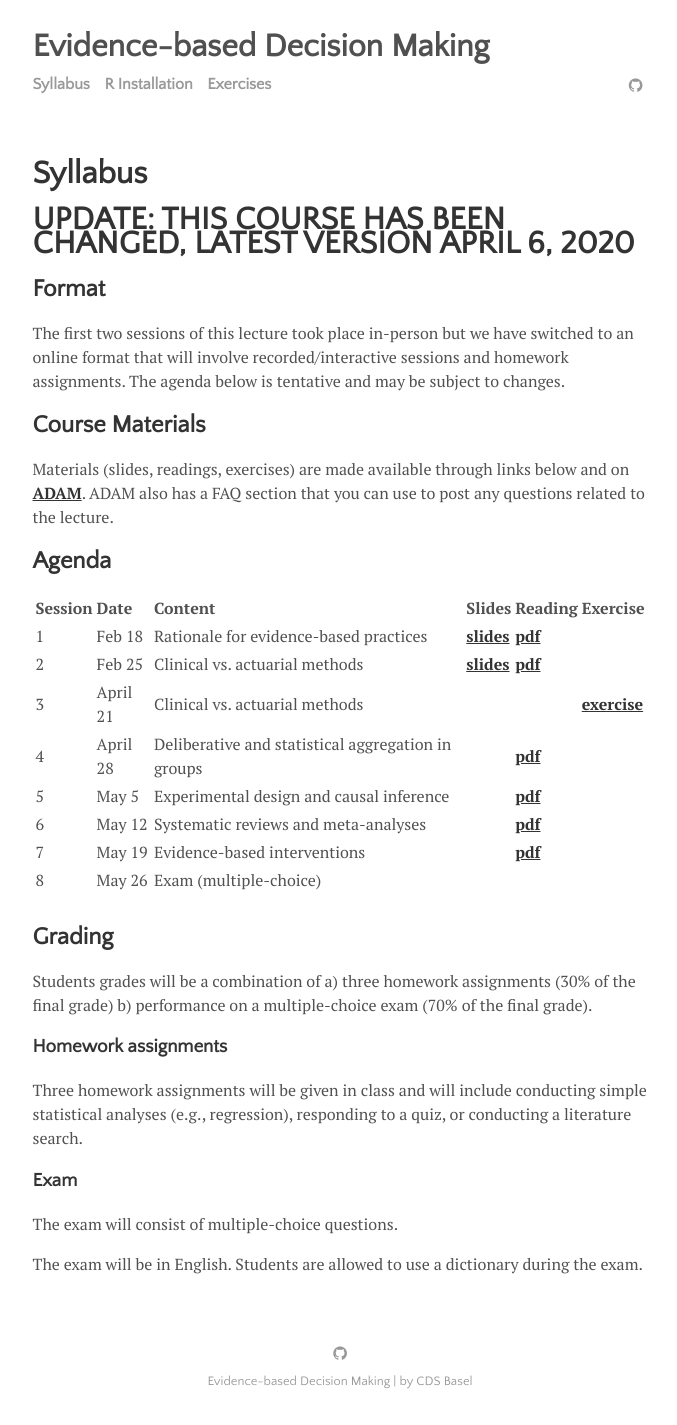
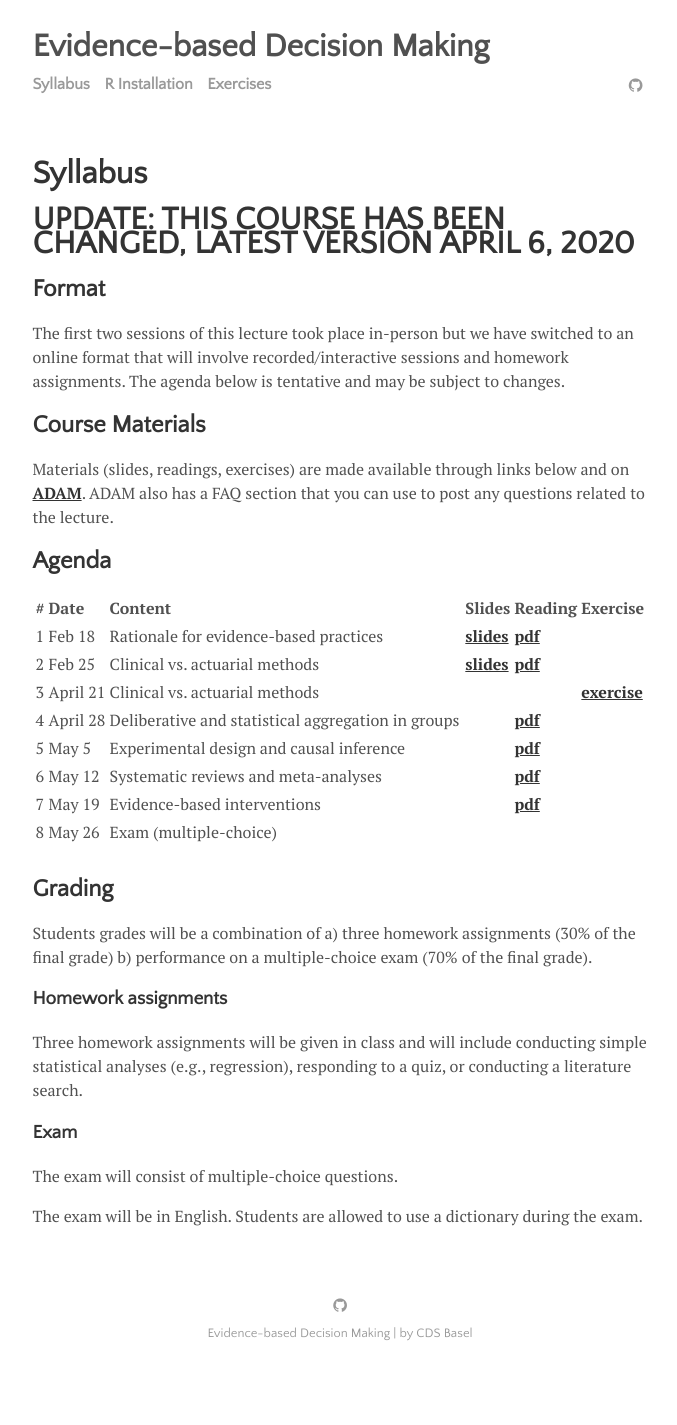
Before and after one commit to matarui/evidencebaseddm, a Jekyll site: the page built from menu/syllabus.md, in a window 1280 px wide. Shown: the whole page, without its empty margins (300-977 px from the left). Built offline with Jekyll 4.4.1, drawn with Linux system fonts in a browser that asks for light colours; after the commit the page ends 1377 px from its top, so only the background shows below that.

Commit message:
Update syllabus.md

```diff
--- a/menu/syllabus.md
+++ b/menu/syllabus.md
@@ -13,7 +13,7 @@ Materials (slides, readings, exercises) are made available through links below a
 
 ## Agenda
 
-| Session        | Date           | Content  | Slides  | Reading | Exercise |
+| #        | Date           | Content  | Slides  | Reading | Exercise |
 | ----- |:------------| :-----| :-----| :-----| :-----|
 | 1 | Feb 18 | Rationale for evidence-based practices | <a href="http://matarui.github.io/evidencebaseddm/assets/presentations/EbDM_session1.pdf"><b>slides</b></a> | <a href="http://matarui.github.io/evidencebaseddm/assets/literature/Munafò_2017_Nature_Human_Behaviour.pdf"><b>pdf</b></a>| |
 | 2 | Feb 25 | Clinical vs. actuarial methods | <a href="http://matarui.github.io/evidencebaseddm/assets/presentations/EbDM_session2.pdf"><b>slides</b></a> | <a href="http://matarui.github.io/evidencebaseddm/assets/literature/Dawes_1989_Science.pdf"><b>pdf</b></a>| |
```
